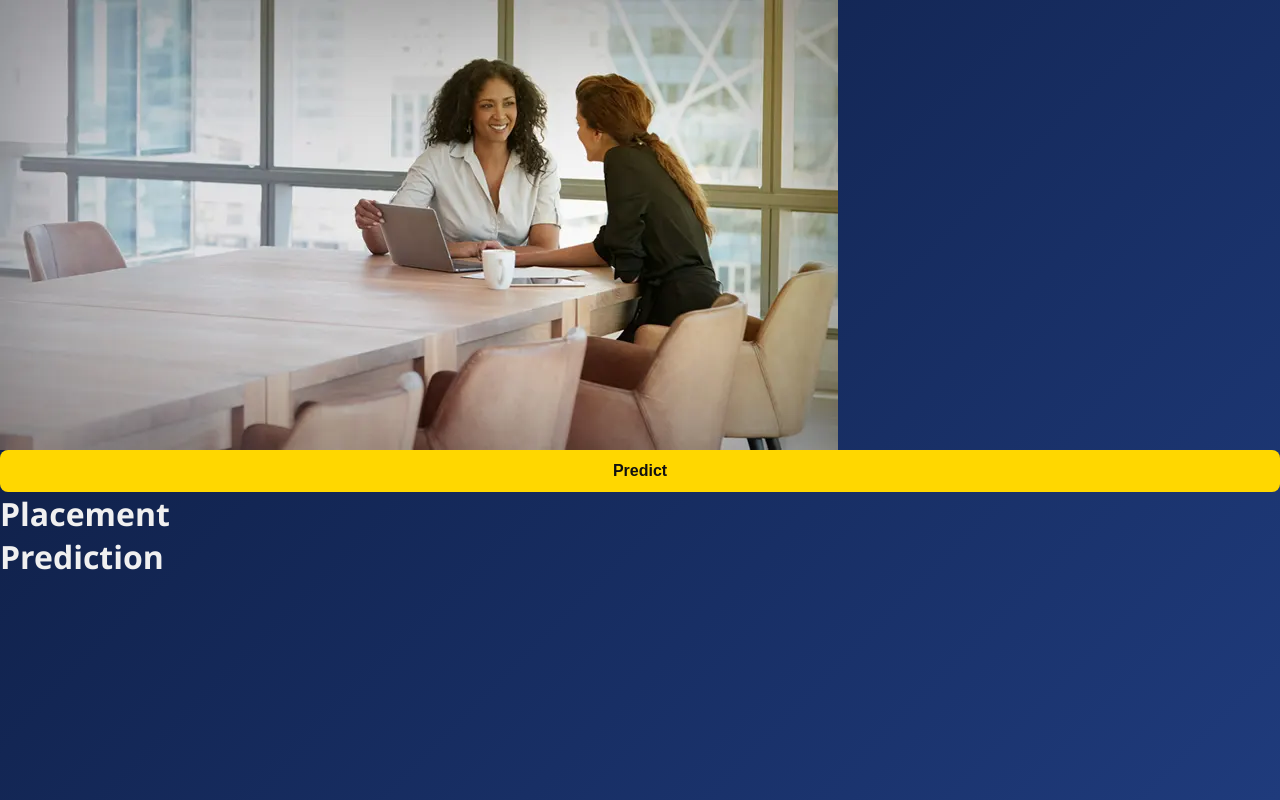
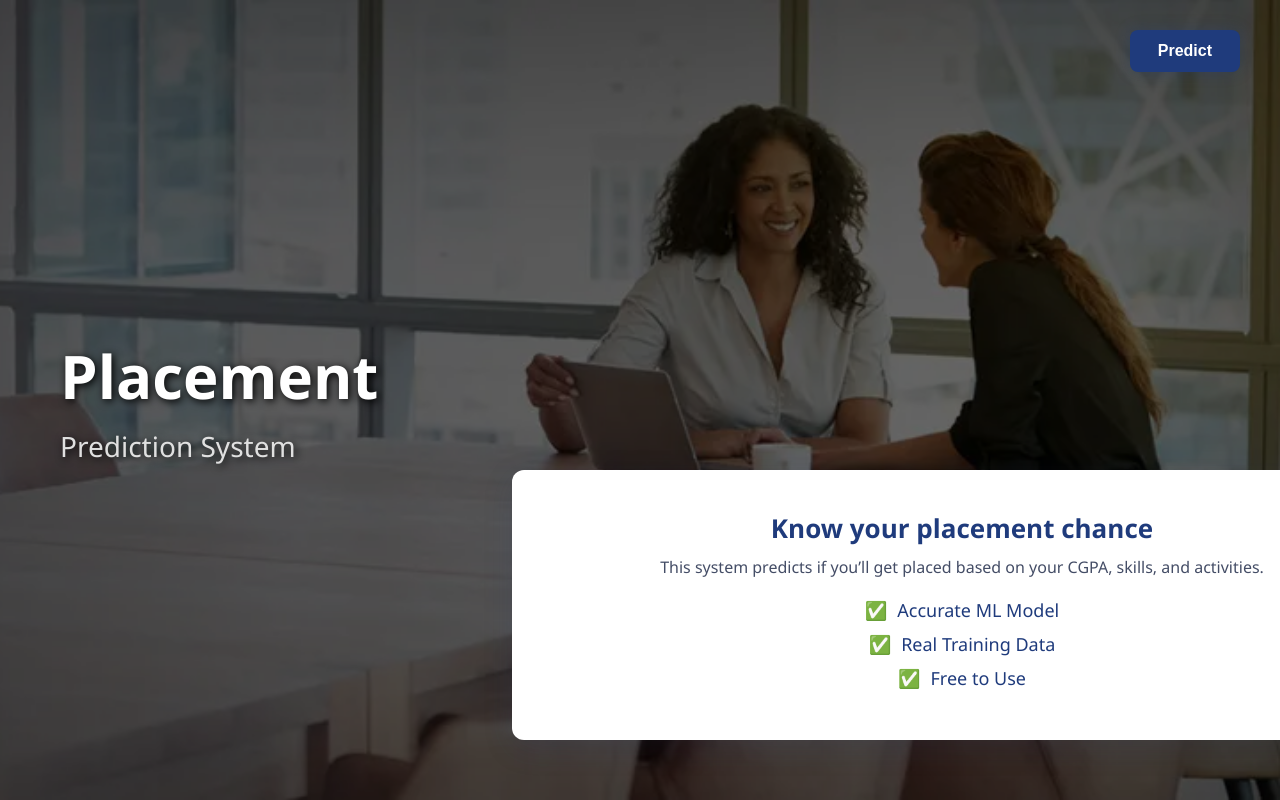
Before and after one commit to vishal546x/placement_prediction, a Flask app: page / in a window 1280 px wide. Run offline with Flask 3, Linux system fonts and the light colour scheme; parts of the project's set-up code (start-up, migrations or seed data) failed here and were passed over.

Commit message:
all updated files are added

```diff
--- a/app.py
+++ b/app.py
@@ -20,28 +20,33 @@
 
 @app.route("/")
 def home():
-    return render_template("index.html")
+    return render_template("home.html")
 
 
 @app.route("/pred", methods=["POST"])
 def pred():
     input=[]
+    try:
+        for i in cols_to_train:
+            input.append(float(request.form[i]))
 
-    for i in cols_to_train:
-        input.append(float(request.form[i]))
+        input.append(new_feature(f3))
+        finals=cols_to_train+['f3']
+        input_df=pd.DataFrame([input],columns=finals)
 
-    input.append(new_feature(f3))
-    finals=cols_to_train+['f3']
-    input_df=pd.DataFrame([input],columns=finals)
-
-    ypred=model.predict(input_df)
-    result = "PLACED 🏆" if ypred[0] == 1 else "NOT PLACED ❌"
-    return render_template("predi.html",prediction=result)
+        ypred=model.predict(input_df)
+        result = "PLACED 🏆" if ypred[0] == 1 else "NOT PLACED ❌"
+        return render_template("result.html",prediction=result)
+    except Exception as e:
+        return render_template("predi.html",error="Fill the inputs")
 
 
 @app.route("/predi")
 def predi():
     return render_template("predi.html")
+@app.route("/home")
+def home_page():
+    return render_template("home.html")
 
 if __name__=='__main__':
     app.run(debug=True)
--- /dev/null
+++ b/templates/home.html
@@ -0,0 +1,36 @@
+<!DOCTYPE html>
+<html lang="en">
+<head>
+  <meta charset="UTF-8" />
+  <meta name="viewport" content="width=device-width, initial-scale=1.0"/>
+  <title>Placement Prediction</title>
+  <link rel="stylesheet" href="{{ url_for('static', filename='home.css') }}">
+</head>
+
+<body>
+  <div class="hero">
+    <img src="{{url_for('static',filename='place_image.jpg')}}" class="bg-img" alt="Hero Image"/>
+
+    <div class="heading">
+      <h1>Placement</h1>
+      <h2>Prediction System</h2>
+    </div>
+
+    <div class="top-right-btn">
+      <form action="/predi">
+        <button type="submit">Predict</button>
+      </form>
+    </div>
+
+    <div class="info-card">
+      <h2>Know your placement chance</h2>
+      <p>This system predicts if you’ll get placed based on your CGPA, skills, and activities.</p>
+      <ul>
+        <li>Accurate ML Model</li>
+        <li>Real Training Data</li>
+        <li>Free to Use</li>
+      </ul>
+    </div>
+  </div>
+</body>
+</html>
--- a/templates/index.html
+++ /dev/null
@@ -1,30 +0,0 @@
-<html lang="en">
-<head>
-    <meta charset="UTF-8">
-    <meta name="viewport" content="width=device-width, initial-scale=1.0">
-    <link rel="stylesheet" href="{{url_for('static',filename='styles.css')}}">
-
-    <title>Document</title>
-</head>
-<body>
-    <div class="image-container">
-  <img src="{{url_for('static',filename='place_image.jpg')}}" alt="image">
-
-  <!-- Button on top right -->
-  <div class="top-right-btn">
-    <form action="\predi"><button>Predict</button></form>
-
-
-  </div>
-
-  <!-- Headings on top left -->
-  <div class="top-left-text">
-    <h1>Placement</h1>
-    <h1>Prediction</h1>
-  </div>
-</div>
-
-
-
-</body>
-</html>
```
Also changed, not shown: templates/predi.html (+4 -7 lines), templates/result.html (added, +27 -0 lines).
